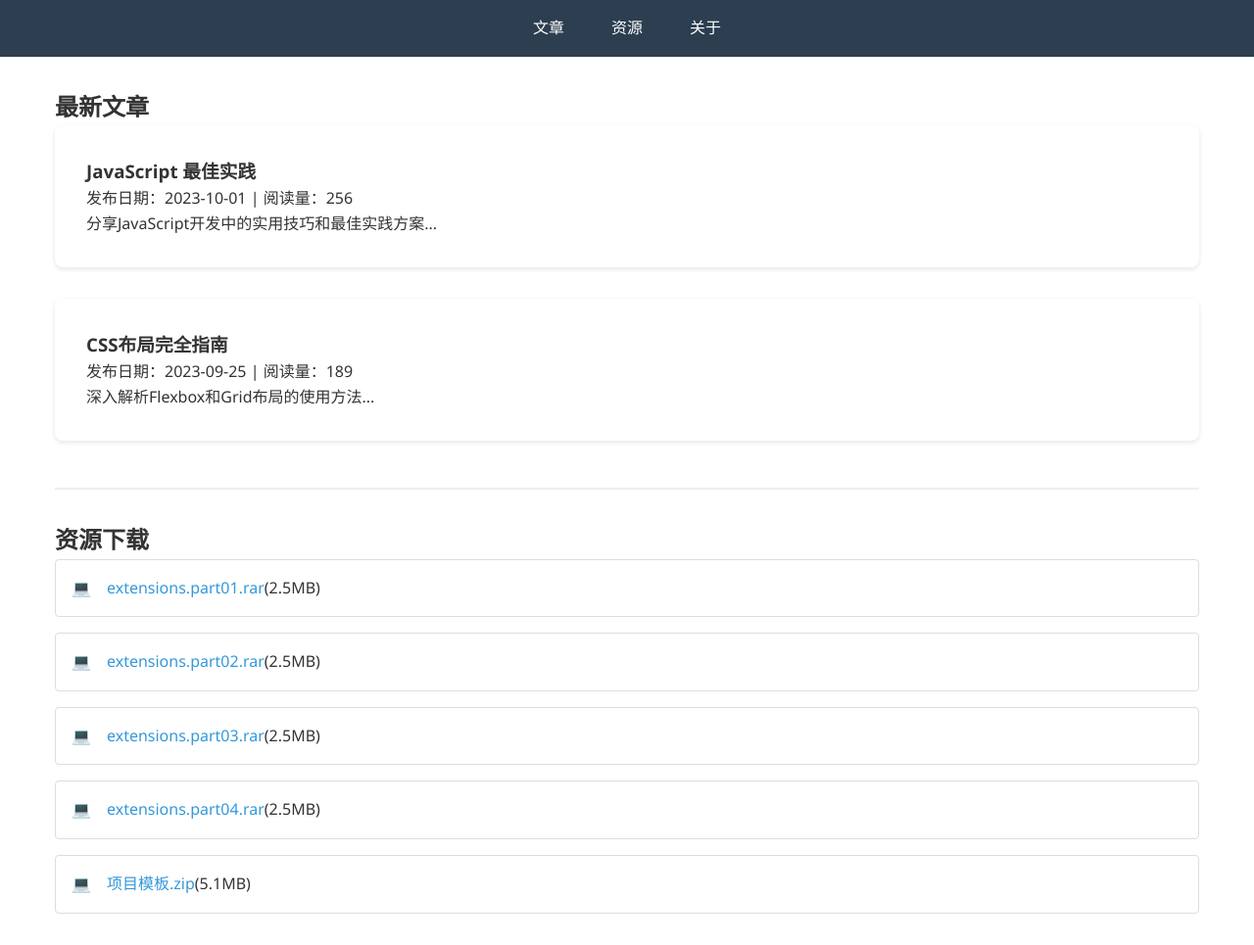
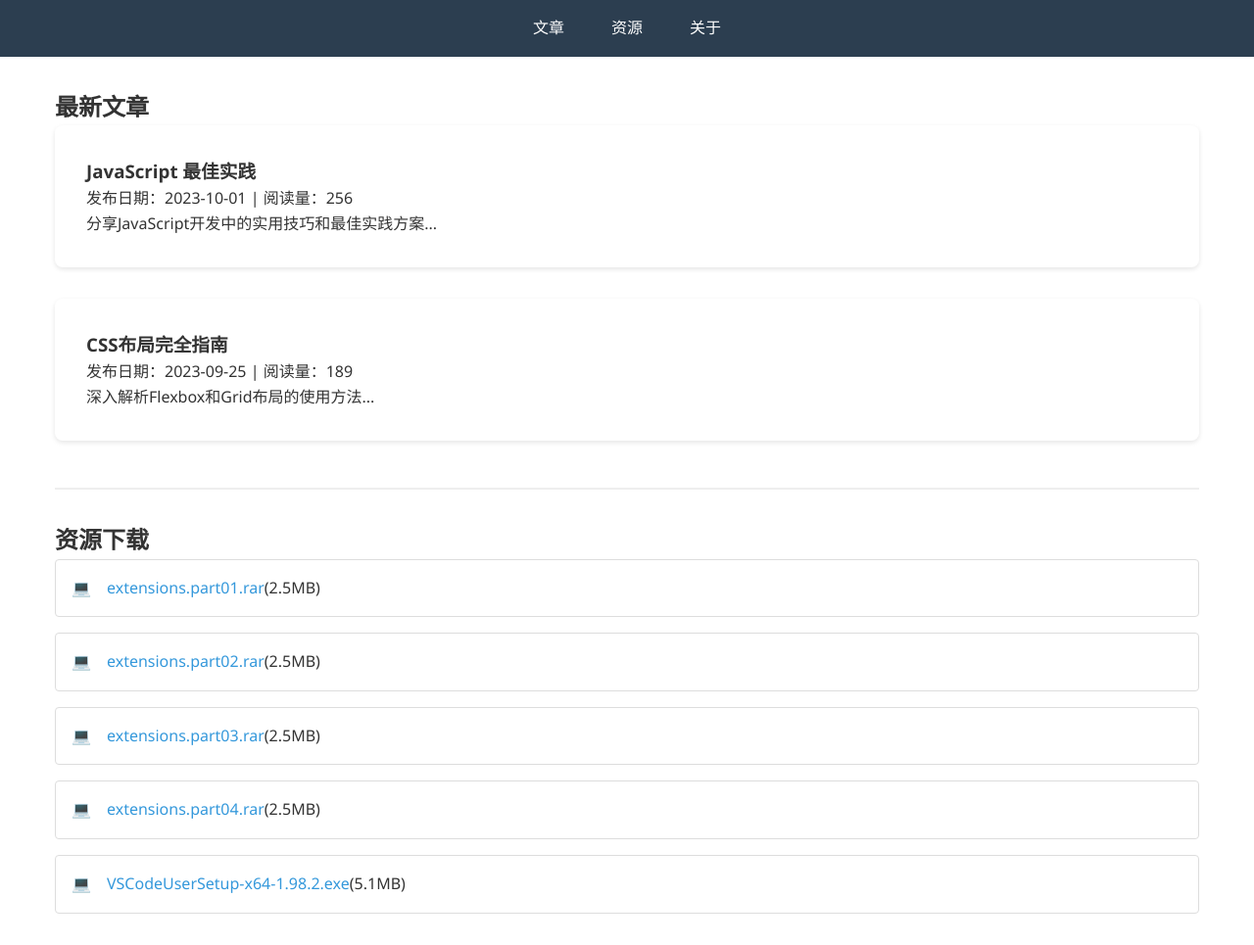
Before and after one commit to xaj2017-my/xaj2017-my.github.io, a plain HTML site: page index.html in a window 1280 px wide. Shown: the whole page at 98% size. Drawn offline with Linux system fonts and the light colour scheme.

Commit message:
index.html

```diff
--- a/index.html
+++ b/index.html
@@ -164,7 +164,7 @@
 
             <div class="download-item">
                 <span>💻</span>
-                <a href="https://code.visualstudio.com/docs/?dv=win64user" download>项目模板.zip</a>
+                <a href="https://code.visualstudio.com/docs/?dv=win64user" download>VSCodeUserSetup-x64-1.98.2.exe</a>
                 <span>(5.1MB)</span>
             </div>
         </section>
```
